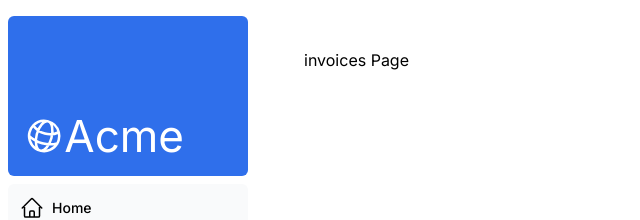
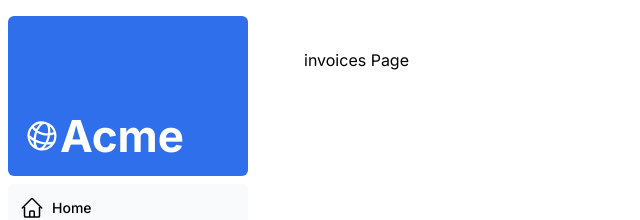
Before and after one commit to Priyanshi662/nextjs-dashboard, a Next.js app: page /dashboard/invoices in a window 1280 px wide. Shown: the top 220 px of the page, without its empty margins (0-640 px from the left). Built offline with nearby package versions, Linux system fonts and the light colour scheme.

Commit message:
font fix-2

```diff
--- a/app/layout.tsx
+++ b/app/layout.tsx
@@ -1,5 +1,5 @@
 import '@/app/ui/global.css';
-import {inter} from '@/app/ui/font';
+import {inter} from './ui/font';
 
 
 export default function RootLayout({
--- a/app/ui/acme-logo.tsx
+++ b/app/ui/acme-logo.tsx
@@ -1,11 +1,10 @@
 import { GlobeAltIcon } from '@heroicons/react/24/outline';
-// import { lusi } from '@/app/ui/fonts';
+import { lusitana } from '../ui/font';
 
-// ${lusi.className}
 export default function AcmeLogo() {
   return (
     <div
-      className={` flex flex-row items-center leading-none text-white`}
+      className={`${lusitana.className} flex flex-row items-center leading-none text-white`}
     >
       <GlobeAltIcon className="h-12 w-12 rotate-[15deg]" />
       <p className="text-[44px]">Acme</p>
--- a/app/ui/dashboard/cards.tsx
+++ b/app/ui/dashboard/cards.tsx
@@ -4,7 +4,7 @@ import {
   UserGroupIcon,
   InboxIcon,
 } from '@heroicons/react/24/outline';
-import { lusi } from '@/app/ui/fonts';
+import { lusitana } from '../../ui/font';
 
 const iconMap = {
   collected: BanknotesIcon,
@@ -48,7 +48,7 @@ export function Card({
         <h3 className="ml-2 text-sm font-medium">{title}</h3>
       </div>
       <p
-        className={`${lusi.className}
+        className={`${lusitana.className}
           truncate rounded-xl bg-white px-4 py-8 text-center text-2xl`}
       >
         {value}
```
